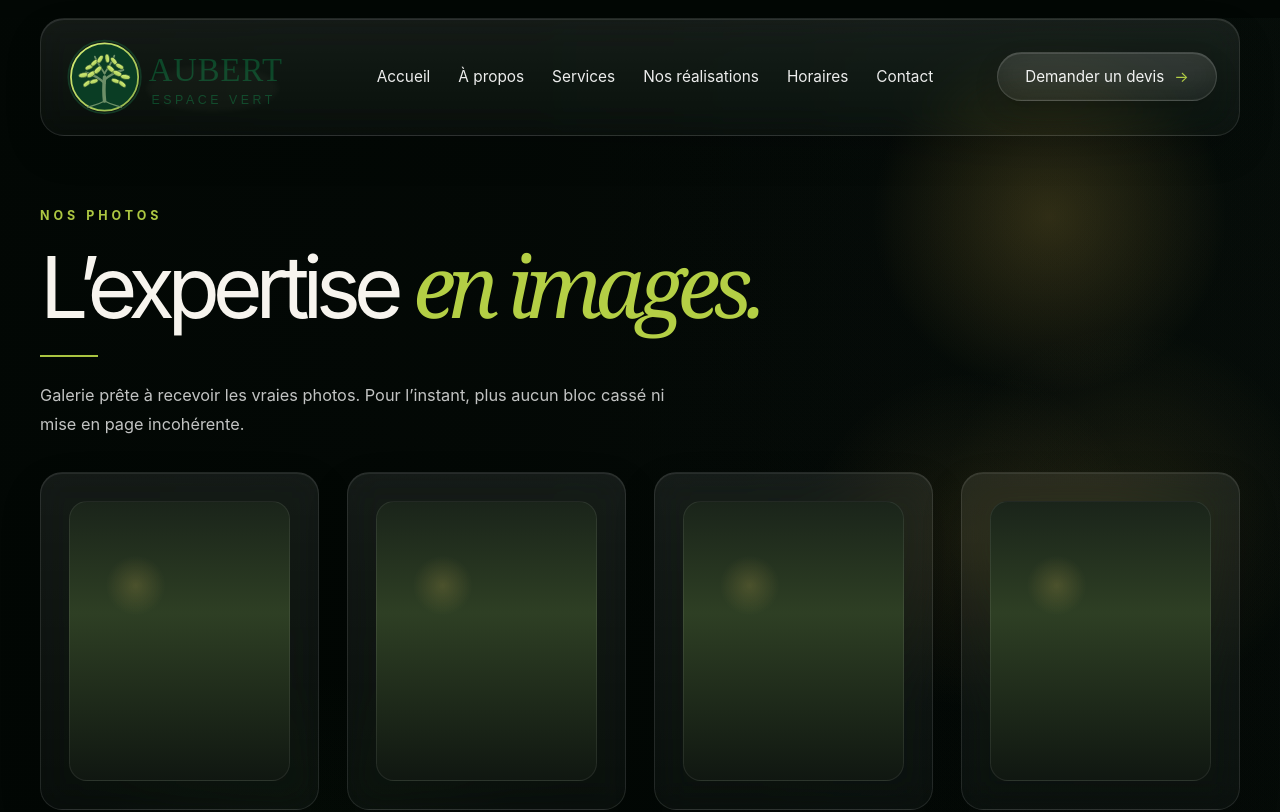
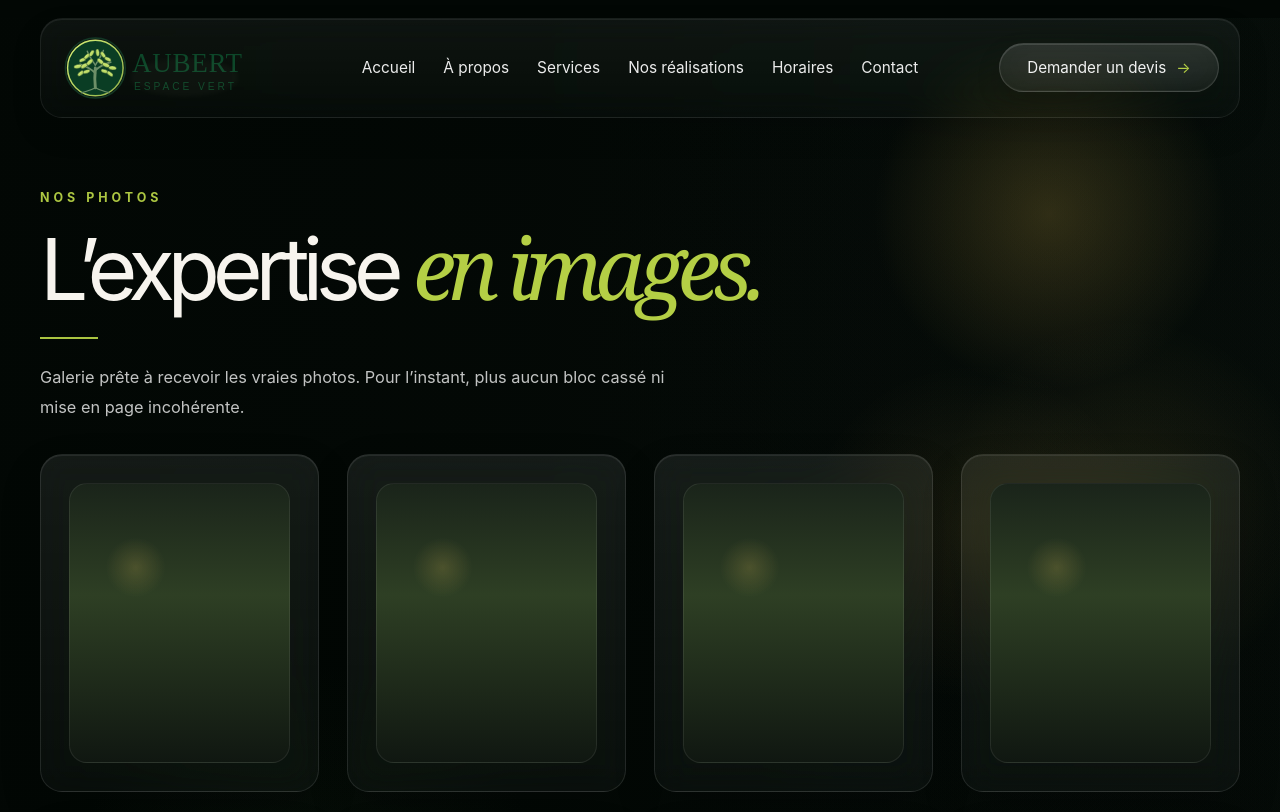
Before and after one commit to corpmalf-pixel/aubert-espace-vert, a React (Vite) app: page /photos in a window 1280 px wide. Shown: the top 812 px of the page. Built offline with nearby package versions, Linux system fonts and the light colour scheme.

Commit message:
Refine header transparency and logo scale

```diff
--- a/src/styles.css
+++ b/src/styles.css
@@ -58,17 +58,17 @@ img, svg, canvas { max-width: 100%; display: block; }
 
 .page-header {
   display: grid;
-  grid-template-columns: 300px 1fr auto;
+  grid-template-columns: 240px 1fr auto;
   align-items: center;
   gap: 24px;
-  padding: 18px 22px;
+  padding: 16px 20px;
   margin: 18px 40px 0;
-  border-radius: 24px;
-  border: 1px solid rgba(255,255,255,0.10);
-  background: linear-gradient(180deg, rgba(255,255,255,0.08) 0%, rgba(255,255,255,0.03) 100%);
-  backdrop-filter: blur(18px) saturate(145%);
-  -webkit-backdrop-filter: blur(18px) saturate(145%);
-  box-shadow: inset 0 1px 0 rgba(255,255,255,0.10), 0 16px 36px rgba(0,0,0,0.16);
+  border-radius: 22px;
+  border: 1px solid rgba(255,255,255,0.07);
+  background: linear-gradient(180deg, rgba(255,255,255,0.05) 0%, rgba(255,255,255,0.018) 100%);
+  backdrop-filter: blur(16px) saturate(138%);
+  -webkit-backdrop-filter: blur(16px) saturate(138%);
+  box-shadow: inset 0 1px 0 rgba(255,255,255,0.07), 0 14px 30px rgba(0,0,0,0.14);
 }
 
 .logo-block {
@@ -80,7 +80,7 @@ img, svg, canvas { max-width: 100%; display: block; }
 .site-logo {
   display: block;
   width: 100%;
-  max-width: 280px;
+  max-width: 210px;
   height: auto;
   object-fit: contain;
 }
@@ -99,22 +99,22 @@ img, svg, canvas { max-width: 100%; display: block; }
 
 @media (max-width: 1280px) {
   .page-header {
-    grid-template-columns: 250px 1fr auto;
+    grid-template-columns: 220px 1fr auto;
   }
   .site-logo {
-    max-width: 230px;
+    max-width: 190px;
   }
 }
 
 @media (max-width: 1100px) {
   .site-logo {
-    max-width: 220px;
+    max-width: 180px;
   }
 }
 
 @media (max-width: 760px) {
   .site-logo {
-    max-width: 190px;
+    max-width: 160px;
   }
 }
 
```
